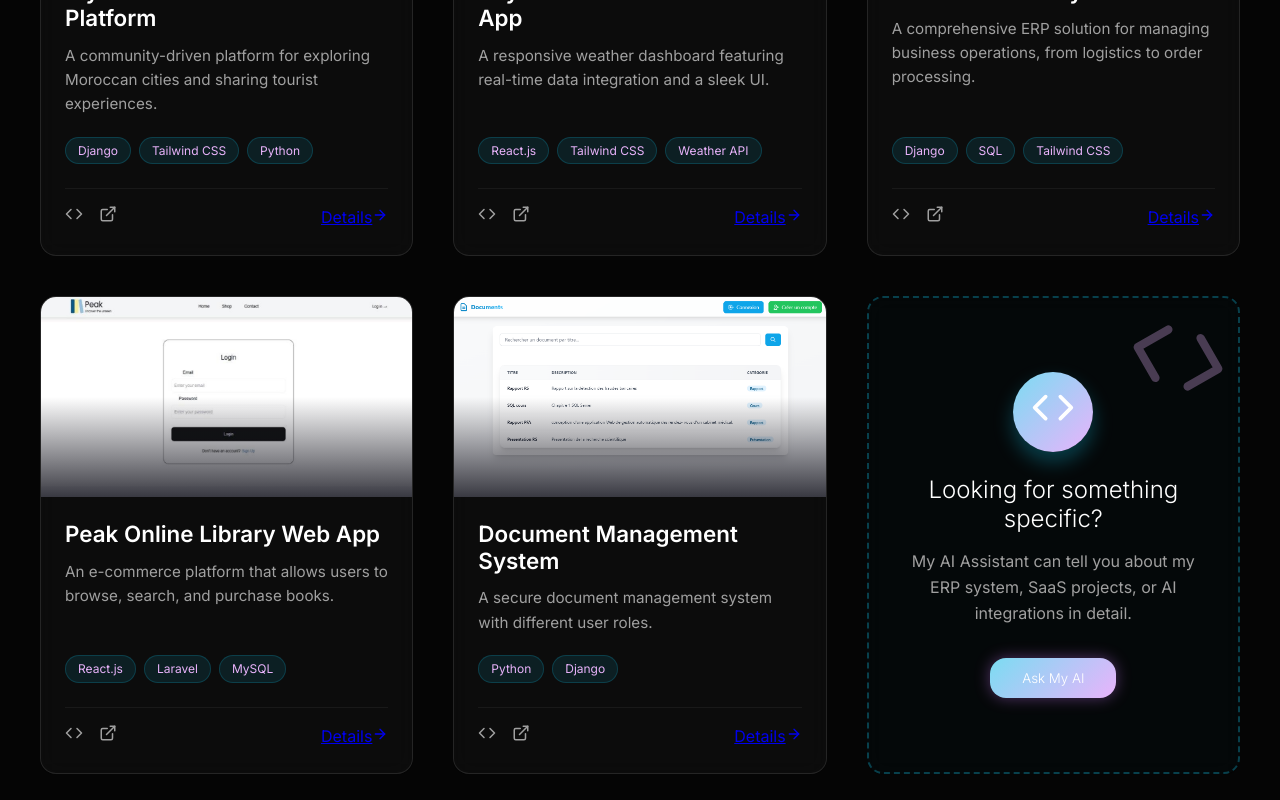
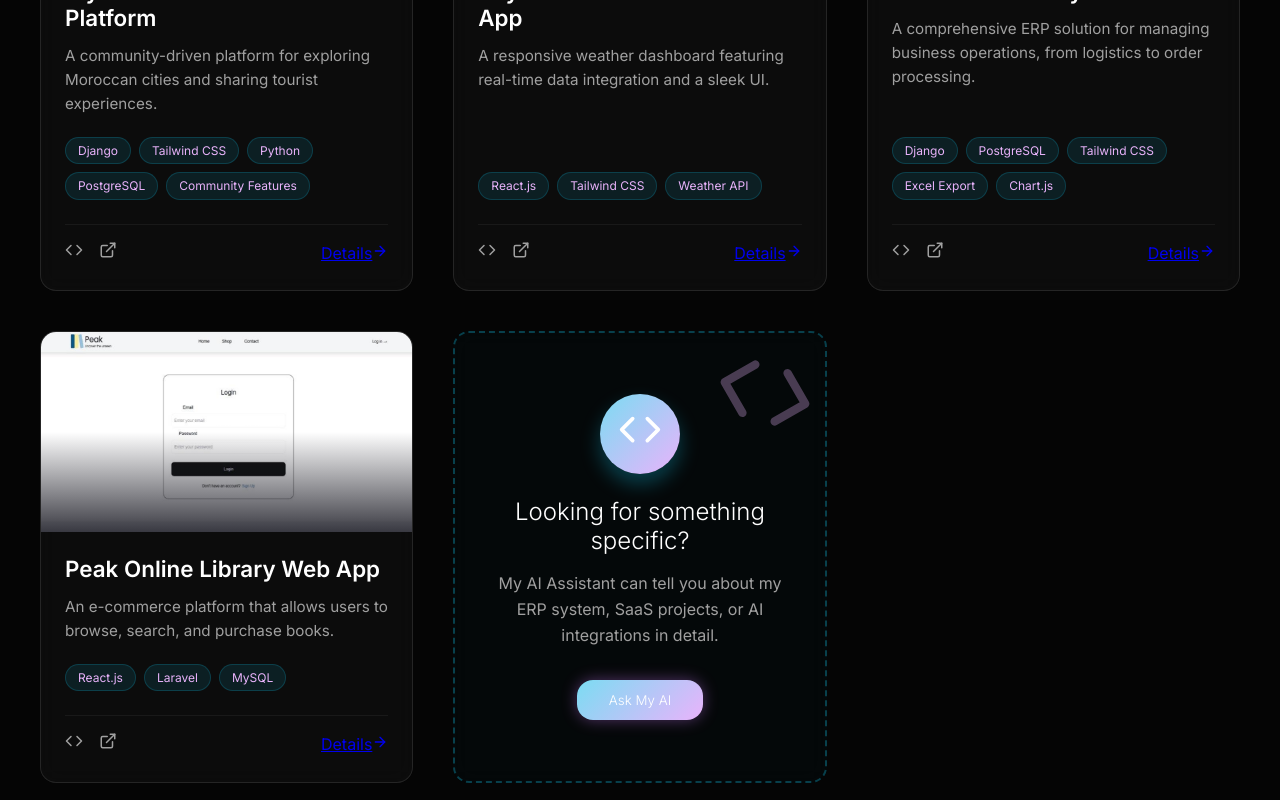
Before and after one commit to abir-dev0/abir, a React (Vite) app: page / in a window 1280 px wide. Shown: the part 5840-6640 px from the top of the page. Built offline with nearby package versions, Linux system fonts and the light colour scheme.

Commit message:
feat: add Agile Project Management certification and update project details

```diff
--- a/src/components/Certifications.jsx
+++ b/src/components/Certifications.jsx
@@ -42,6 +42,11 @@ const Certifications = () => {
       name: 'React Native - Meta',
       file: `${import.meta.env.BASE_URL}certs/cert8.pdf`,
       image: `${import.meta.env.BASE_URL}certs/cert8.jpg`
+    },
+    {
+      name: "Agile Project Management",
+      file: `${import.meta.env.BASE_URL}certs/cert9.pdf`,
+      image: `${import.meta.env.BASE_URL}certs/cert9.jpg`
     }
   ];
 
--- a/src/data/projects.js
+++ b/src/data/projects.js
@@ -73,11 +73,13 @@ export const projects = [
     shortDescription: 'A community-driven platform for exploring Moroccan cities and sharing tourist experiences.',
     fullDescription: 'MyTravelCircle is a collaborative web platform designed to promote Moroccan tourism. It allows users to discover hidden gems, share their travel stories, and contribute to a growing database of local attractions.',
     problemSolved: 'Finding authentic, user-contributed information about local Moroccan cities can be difficult. MyTravelCircle centralizes these experiences into a collaborative community hub.',
-    techStack: ['Django', 'Tailwind CSS', 'Python'],
+    techStack: ['Django', 'Tailwind CSS', 'Python', 'PostgreSQL','Community Features'],
     techStackDetails: [
       { name: 'Django', role: 'Backend Architecture and Community Features' },
       { name: 'Tailwind CSS', role: 'Modern, Responsive Design' },
-      { name: 'Python', role: 'Data Management and Logic' }
+      { name: 'Python', role: 'Data Management and Logic' },
+      { name: 'PostgreSQL', role: 'Database Management' },
+      { name: 'Community Features', role: 'User Reviews, Ratings, and Recommendations' }
     ],
     link: '#',
     github: '#',
@@ -113,11 +115,13 @@ export const projects = [
     shortDescription: 'A comprehensive ERP solution for managing business operations, from logistics to order processing.',
     fullDescription: 'Full-stack Enterprise Resource Planning (ERP) system designed to centralize and automate core business processes. It provides a unified platform for managing clients, orders, stock inventory, production workflows, and complex logistics operations.',
     problemSolved: 'Fragmented business data leads to inefficiencies and errors. ARAM automates workflows like order processing and inventory updates, providing real-time visibility and performance tracking for smarter decision-making.',
-    techStack: ['Django', 'SQL', 'Tailwind CSS'],
+    techStack: ['Django', 'PostgreSQL', 'Tailwind CSS', 'Excel Export', 'Chart.js'],
     techStackDetails: [
       { name: 'Django', role: 'Full-Stack Framework and Business Logic' },
-      { name: 'SQL', role: 'Database Design for Complex Business Data' },
-      { name: 'Tailwind CSS', role: 'Streamlined Admin Dashboard and UI' }
+      { name: 'PostgreSQL', role: 'Database Design for Complex Business Data' },
+      { name: 'Tailwind CSS', role: 'Streamlined Admin Dashboard and UI' },
+      { name: 'Excel Export', role: 'API Development for Data Exchange' },
+      { name: 'Chart.js', role: 'Data Visualization and Analytics' }
     ],
     link: '#',
     github: '#',
@@ -148,26 +152,7 @@ export const projects = [
       '/projects/peak-1.png',
       '/projects/peak-2.png',
     ]
-  },
-  {
-    id: 'doc-management',
-    title: 'Document Management System',
-    shortDescription: 'A secure document management system with different user roles.',
-    fullDescription: 'This system provides a centralized repository for sensitive documents, ensuring data integrity and access control across different organizational roles.',
-    problemSolved: 'Physical document storage is insecure and hard to search. This digital system allows instant retrieval and secure role-based access to any file.',
-    techStack: ['Python', 'Django'],
-    techStackDetails: [
-      { name: 'Python', role: 'Backend Logic' },
-      { name: 'Django', role: 'Web Framework and Security' }
-    ],
-    link: '#',
-    github: '#',
-    image: '/projects/dms.png',
-    screenshots: [
-      '/projects/dms-1.png',
-      '/projects/dms-2.png'
-    ]
-  },
+  }
 
   /*
   {
```
Also changed, not shown: public/certs/cert9.jpg (added), 1 other file (tests, documents, lock files or other folders).
